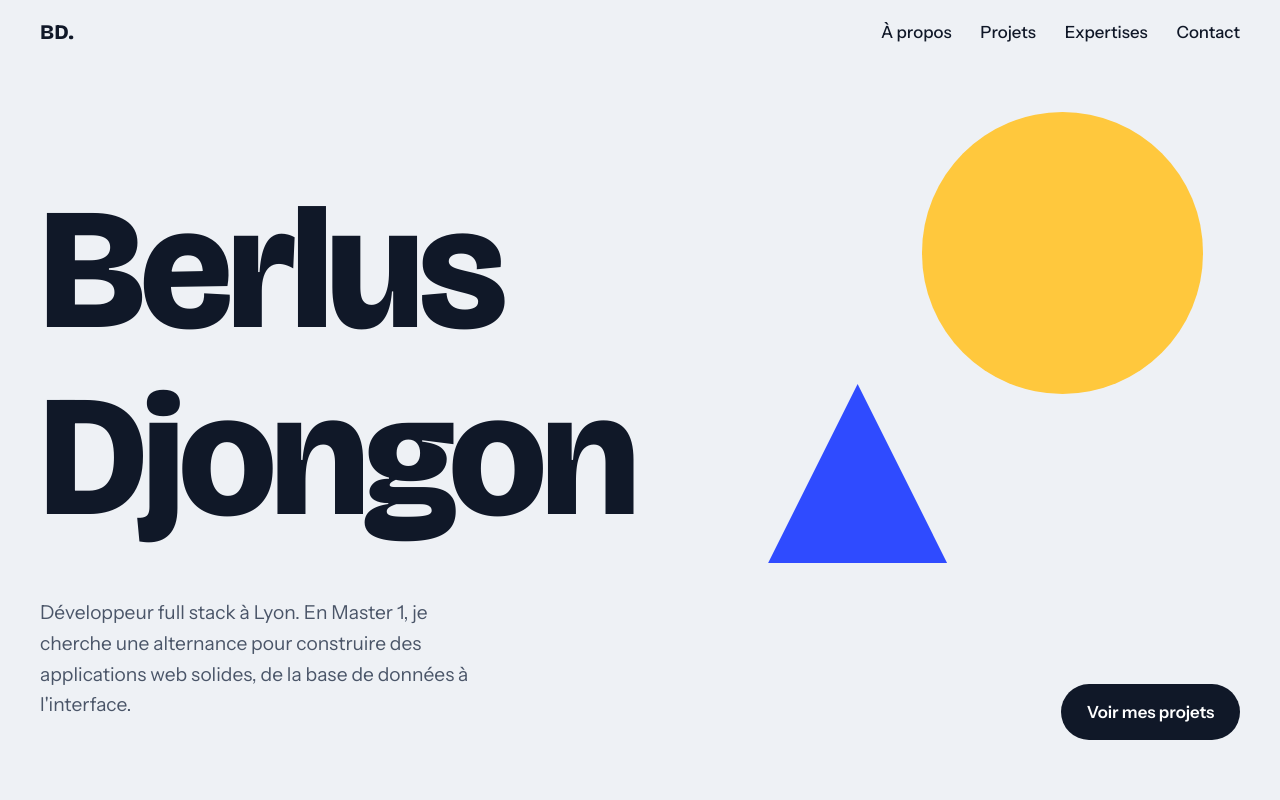
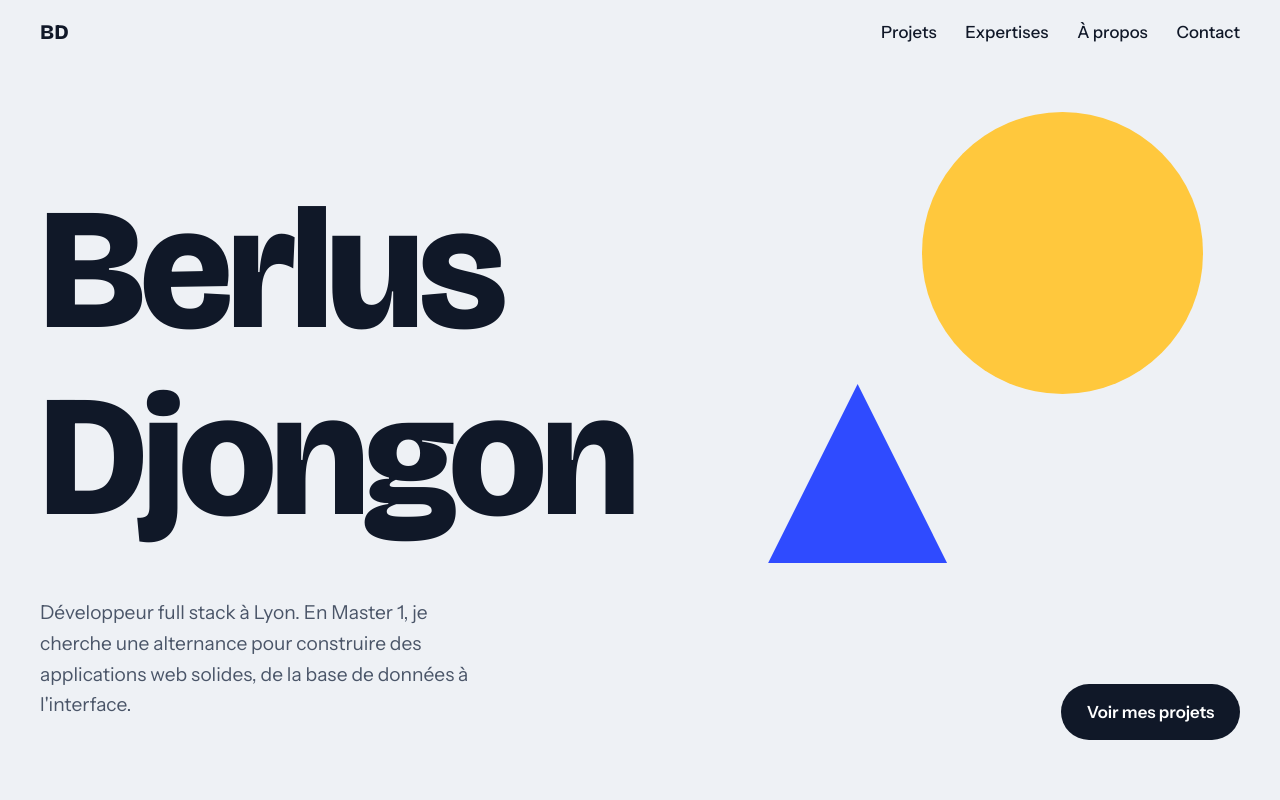
Before and after one commit to berlus10/berlus10.github.io, a plain HTML site: page index.html in a window 1280 px wide. Shown: the top 800 px of the page. Drawn offline with nearby package versions, Linux system fonts and the light colour scheme.

Commit message:
Fix logo link and restore 'À propos' menu item

```diff
--- a/index.html
+++ b/index.html
@@ -116,12 +116,12 @@ footer{padding:2rem 0;color:var(--muted);font-size:.9rem}
 
 <header>
   <div class="wrap">
-    <a class="logo" href="#top">BD.</a>
+    <a class="logo" href="#top">BD</a>
     <nav aria-label="Navigation principale">
       <ul>
-        <li><a href="#about">À propos</a></li>
         <li><a href="#projets">Projets</a></li>
         <li><a href="#expertises">Expertises</a></li>
+        <li><a href="#about">À propos</a></li>
         <li><a href="#contact">Contact</a></li>
       </ul>
     </nav>
```
